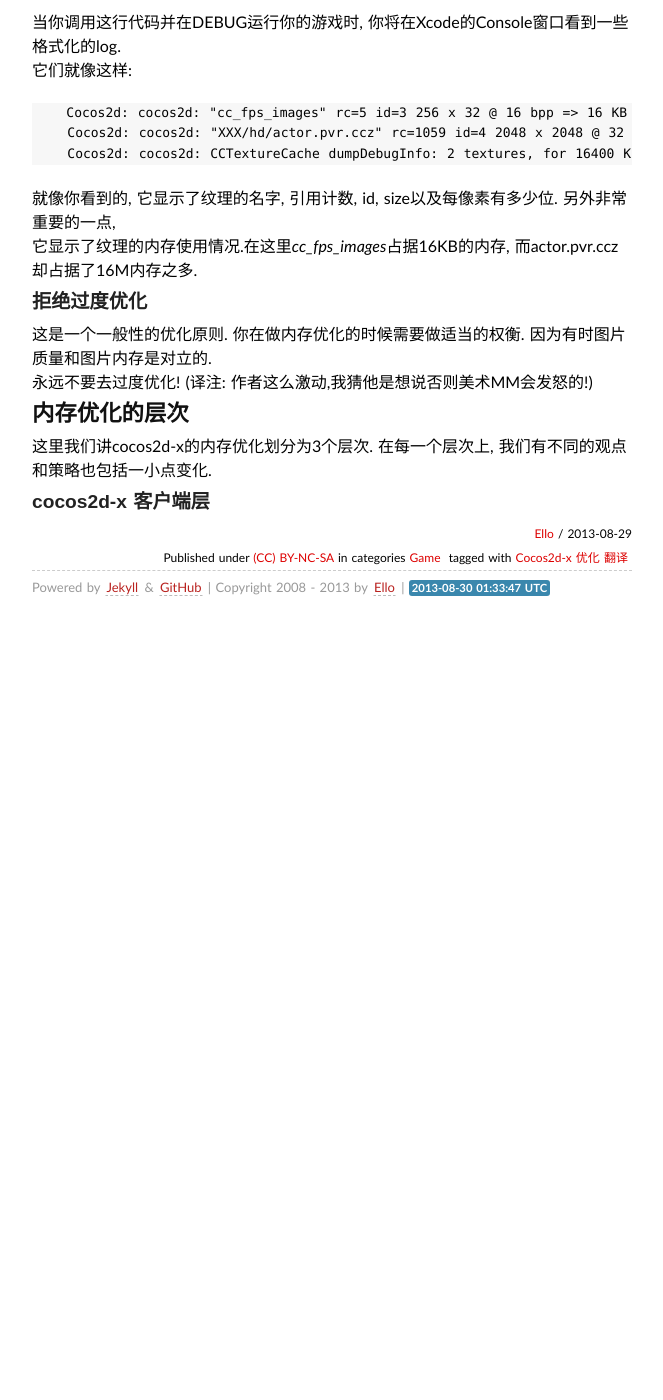
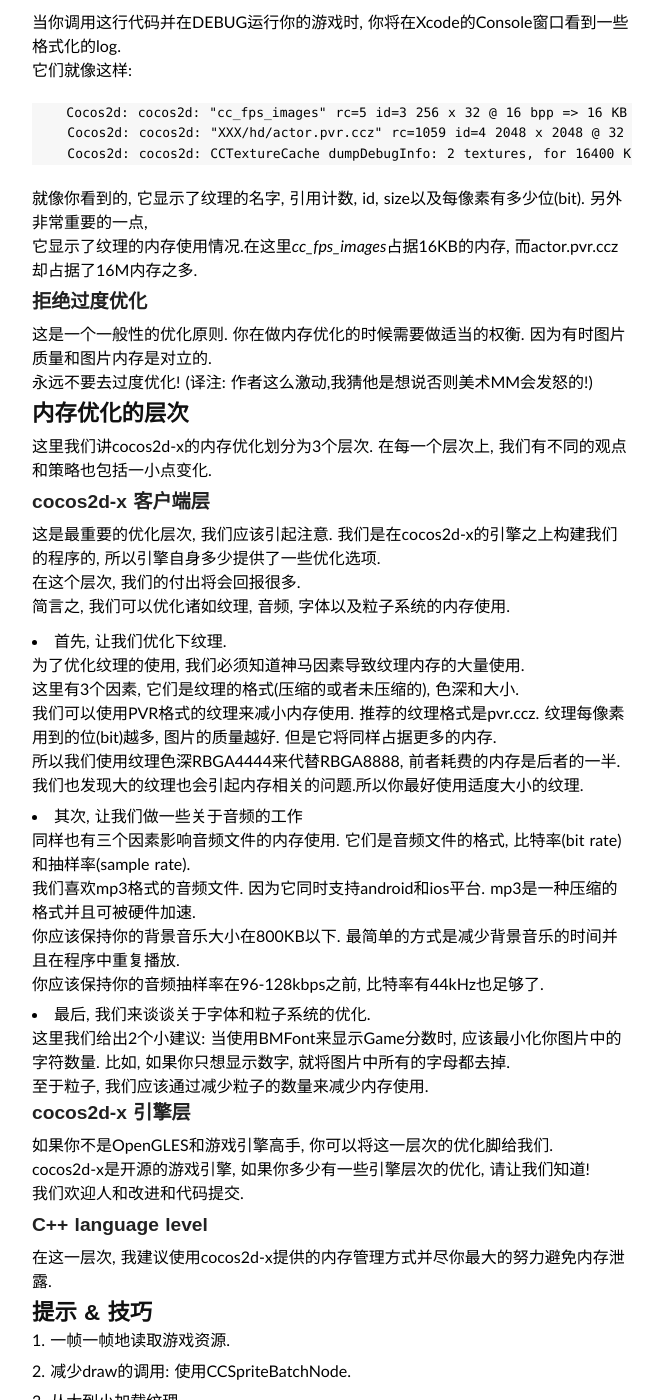
Before and after one commit to pii0x/ellochen.github.com, a Jekyll site: the page built from _posts/2013-08-29-[译]-How-to-Optimise-Memory-Usage(Cocosd2d-x).md, in a window 1280 px wide and 1400 px high, scrolled down 1163 px. Shown: the whole window, without its empty margins (308-971 px from the left). Built offline with Jekyll 4.4.1, drawn with Linux system fonts in a browser that asks for light colours; some web fonts are replaced; Markdown is read by kramdown in place of the engine named in the settings; comment, search, counter and statistics services are not loaded; before the commit the page ends 1793 px from its top, so only the background shows below that; some of the changed text lies outside the part shown.

Commit message:
Update 2013-08-29-[译]-How-to-Optimise-Memory-Usage(Cocosd2d-x).md

```diff
--- a/_posts/2013-08-29-[译]-How-to-Optimise-Memory-Usage(Cocosd2d-x).md
+++ b/_posts/2013-08-29-[译]-How-to-Optimise-Memory-Usage(Cocosd2d-x).md
@@ -43,7 +43,7 @@
         Cocos2d: cocos2d: "XXX/hd/actor.pvr.ccz" rc=1059 id=4 2048 x 2048 @ 32 bpp => 16384 KB
         Cocos2d: cocos2d: CCTextureCache dumpDebugInfo: 2 textures, for 16400 KB (16.02 MB)
 
-就像你看到的, 它显示了纹理的名字, 引用计数, id, size以及每像素有多少位. 另外非常重要的一点,
+就像你看到的, 它显示了纹理的名字, 引用计数, id, size以及每像素有多少位(bit). 另外非常重要的一点,
 它显示了纹理的内存使用情况.在这里*cc_fps_images*占据16KB的内存, 而actor.pvr.ccz却占据了16M内存之多.
 
 ### 拒绝过度优化
@@ -54,3 +54,50 @@
 这里我们讲cocos2d-x的内存优化划分为3个层次. 在每一个层次上, 我们有不同的观点和策略也包括一小点变化.
 
 ### cocos2d-x 客户端层
+这是最重要的优化层次, 我们应该引起注意. 我们是在cocos2d-x的引擎之上构建我们的程序的, 所以引擎自身多少提供了一些优化选项.
+在这个层次, 我们的付出将会回报很多.
+简言之, 我们可以优化诸如纹理, 音频, 字体以及粒子系统的内存使用.
+
+- 首先, 让我们优化下纹理.
+为了优化纹理的使用, 我们必须知道神马因素导致纹理内存的大量使用.
+这里有3个因素, 它们是纹理的格式(压缩的或者未压缩的), 色深和大小.
+我们可以使用PVR格式的纹理来减小内存使用. 推荐的纹理格式是pvr.ccz.
+纹理每像素用到的位(bit)越多, 图片的质量越好. 但是它将同样占据更多的内存.
+所以我们使用纹理色深RBGA4444来代替RBGA8888, 前者耗费的内存是后者的一半.
+我们也发现大的纹理也会引起内存相关的问题.所以你最好使用适度大小的纹理.
+- 其次, 让我们做一些关于音频的工作
+同样也有三个因素影响音频文件的内存使用. 它们是音频文件的格式, 比特率(bit rate)和抽样率(sample rate).
+我们喜欢mp3格式的音频文件. 因为它同时支持android和ios平台. mp3是一种压缩的格式并且可被硬件加速.
+你应该保持你的背景音乐大小在800KB以下. 最简单的方式是减少背景音乐的时间并且在程序中重复播放.
+你应该保持你的音频抽样率在96-128kbps之前, 比特率有44kHz也足够了.
+- 最后, 我们来谈谈关于字体和粒子系统的优化.
+这里我们给出2个小建议: 当使用BMFont来显示Game分数时, 应该最小化你图片中的字符数量. 比如,
+如果你只想显示数字, 就将图片中所有的字母都去掉.
+至于粒子, 我们应该通过减少粒子的数量来减少内存使用.
+
+### cocos2d-x 引擎层
+如果你不是OpenGLES和游戏引擎高手, 你可以将这一层次的优化脚给我们.
+cocos2d-x是开源的游戏引擎, 如果你多少有一些引擎层次的优化, 请让我们知道!
+我们欢迎人和改进和代码提交.
+
+### C++ language level
+在这一层次, 我建议使用cocos2d-x提供的内存管理方式并尽你最大的努力避免内存泄露.
+
+## 提示 & 技巧
+1. 一帧一帧地读取游戏资源.
+2. 减少draw的调用: 使用CCSpriteBatchNode.
+3. 从大到小加载纹理.
+4. 留意内存峰点.
+5. 使用闪屏来提前加载游戏资源.
+6. 释放不用的资源当需要的时候.(没明白)
+7. 在内存警告的时候释放缓存的资源.
+8. 使用texturePacker来优化纹理的大小, 格式, 色深等等.
+9. 小心使用JPGs!
+10. 使用16-bit, RBGA4444色深的纹理.
+11. 使用NPOT纹理代替POT纹理.
+12. 避免加载过大的纹理.
+13. 相对于原始PNG文件优先使用1024 * 1024的NPOT pvr.ccz纹理.
+
+## 推荐阅读
+[Steffen Itterheim's cocos2d memory optimization tutorials](http://www.cocos2d-x.org/projects/cocos2d-x/wiki/How_to_optimise_memory_usage)
+[Apple's developer guide for reducing memory usage](http://www.cocos2d-x.org/projects/cocos2d-x/wiki/How_to_optimise_memory_usage)
```
